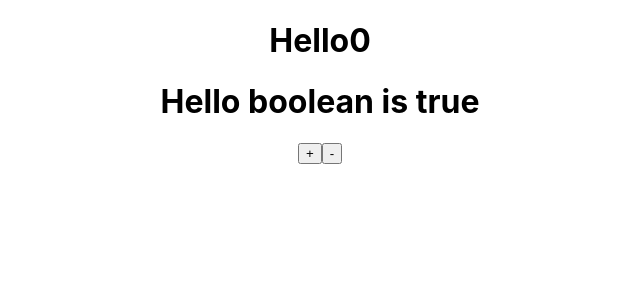
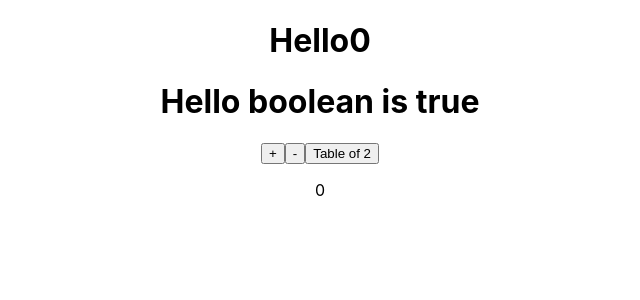
Before and after one commit to afaaq10/redux-prac, a React (Create React App) app: page / in a window 1280 px wide. Shown: the top 300 px of the page, without its empty margins (320-960 px from the left). Built offline with nearby package versions, Linux system fonts and the light colour scheme.

Commit message:
learned overall functioning and usage and made the respective changes

```diff
--- a/src/App.js
+++ b/src/App.js
@@ -1,11 +1,12 @@
 import './App.css';
 import { useSelector } from 'react-redux'
-import { increment, decrement } from './action'
+import { increment, decrement, tableoftwo } from './action'
 import { useDispatch } from 'react-redux'
 
 function App() {
   const count = useSelector((state) => state.counter)
   const bool = useSelector((state) => state.login)
+  const table = useSelector((state) => state.table)
   const dispatch = useDispatch()
 
   return (
@@ -14,6 +15,8 @@ function App() {
       {!bool ? <h1>Hello boolean is true</h1> : <h1>Boolean is false</h1>}
       <button onClick={() => dispatch(increment(5))}>+</button>
       <button onClick={() => dispatch(decrement())}>-</button>
+      <button onClick={() => dispatch(tableoftwo())}>Table of 2</button>
+      <p>{table}</p>
 
     </div>
   );
--- a/src/action/index.js
+++ b/src/action/index.js
@@ -17,3 +17,8 @@ export const loggedIn = () => {
         type: 'LOGIN'
     }
 }
+export const tableoftwo = () => {
+    return {
+        type: 'TABLE'
+    }
+}
--- a/src/reducer/index.js
+++ b/src/reducer/index.js
@@ -1,10 +1,12 @@
 import counter from './counter'
 import login from './login'
+import table from './table'
 import { combineReducers } from 'redux'
 
 const combine = combineReducers({
     counter: counter,
-    login: login
+    login: login,
+    table: table
 })
 
 export default combine
--- /dev/null
+++ b/src/reducer/table.js
@@ -0,0 +1,20 @@
+const table = (state = 0, action) => {
+    switch (action.type) {
+        case "TABLE":
+            for (var i = 0; i <= 10; i++) {
+
+                var el = 3 * i
+                console.log(`${3}*${i}=${el}`)
+
+
+
+            }
+
+            return el
+
+        default:
+            return state;
+    }
+
+}
+export default table
```
